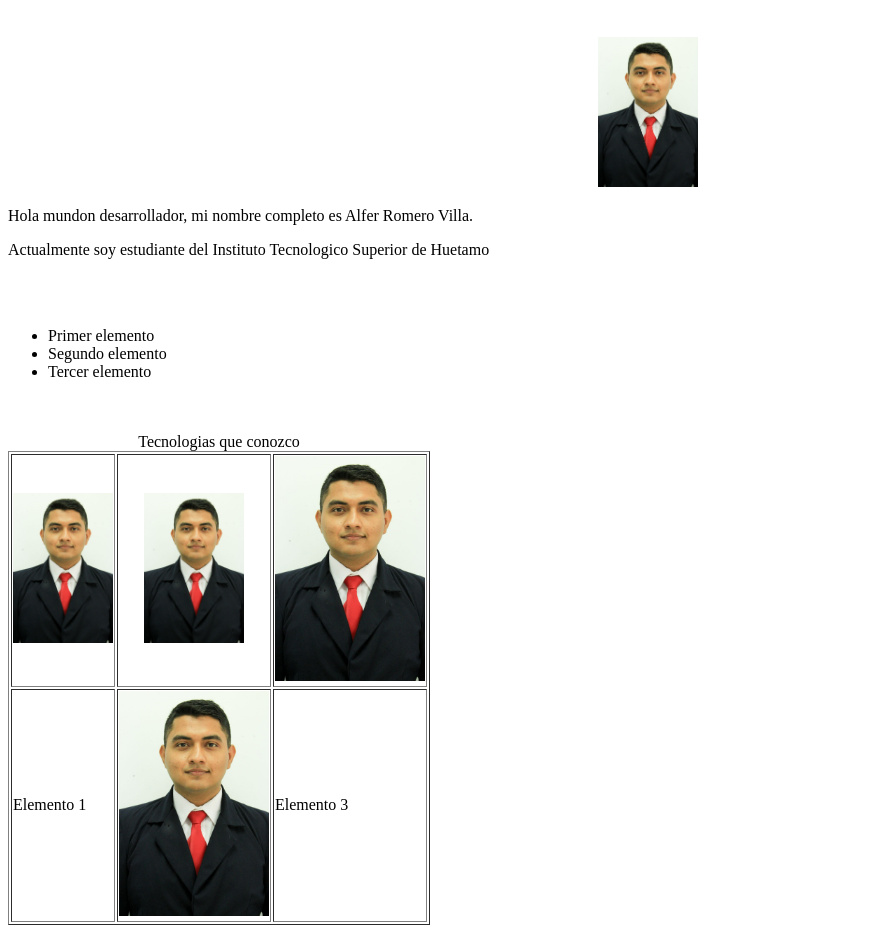
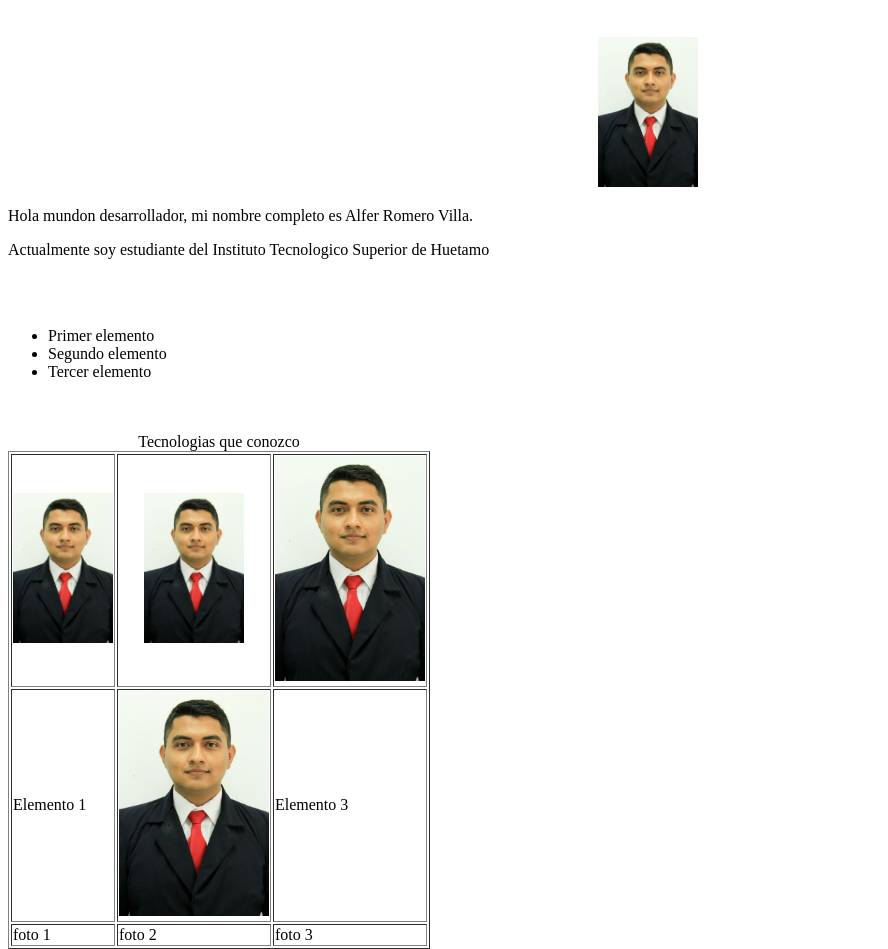
Before and after one commit to Alfer66/PortafolioReplit, a plain HTML site: page index.html in a window 1280 px wide. Shown: the part 61-1010 px from the top of the page, without its empty margins (0-888 px from the left). Before the commit the page ends 986 px from the top, so only its background shows below. Drawn offline with Linux system fonts and the light colour scheme.

Commit message:
Nueva fila con tres celdas, en la tabla "Tecnologías que conozco".

```diff
--- a/index.html
+++ b/index.html
@@ -45,7 +45,14 @@
       <td><img src="img/Alfer.jpeg" width=150px > </td>
       <td>Elemento 3 </td>
     </tr>
+
+    <tr>
+      <td>foto 1</td>
+      <td>foto 2</td>
+      <td>foto 3</td>
+    </tr>
   </table>
+
   <script src="script.js"></script>
 </body>
 
```
